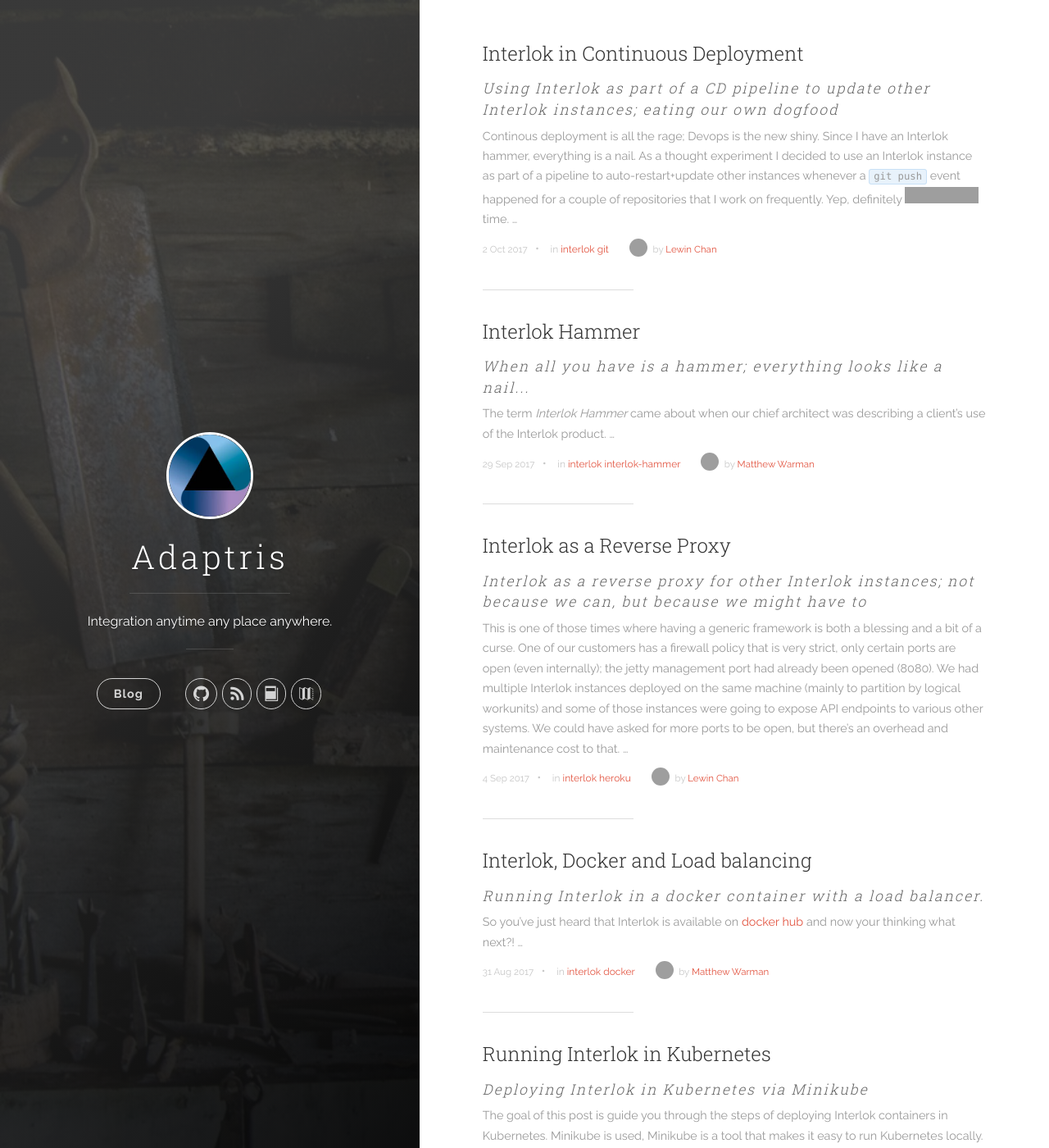
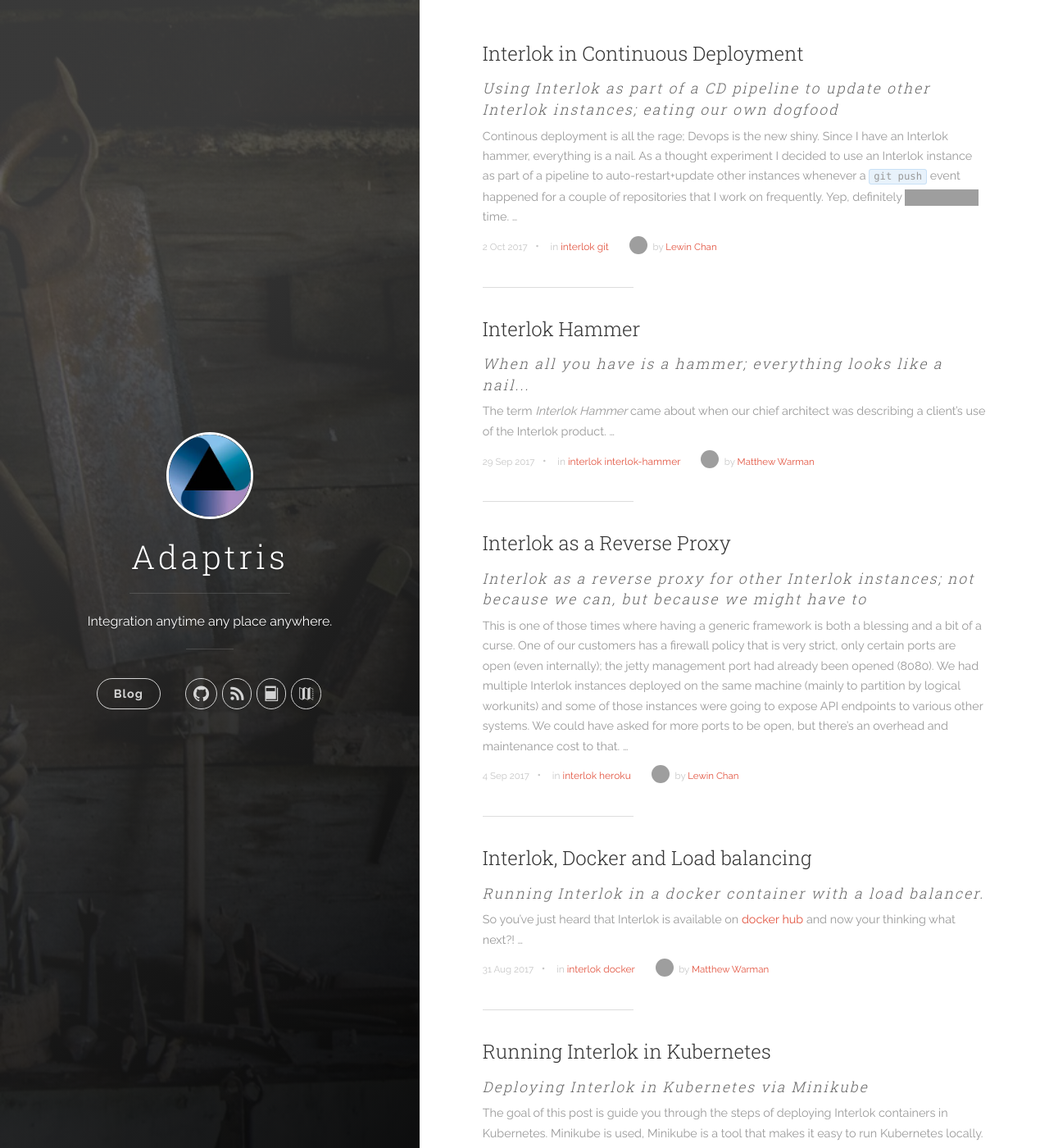
Before and after one commit to adaptris/adaptris.github.io, a Jekyll site: the page built from index.html, in a window 1280 px wide and 1400 px high. Shown: the whole window at 82% size. Built offline with Jekyll 4.4.1, drawn with Linux system fonts in a browser that asks for light colours; nearby versions of some CDN libraries; the list of posts is cut into pages by our own code; grey boxes are pictures that could not be loaded.

Commit message:
In text images inline with text

```diff
--- a/css/main.css
+++ b/css/main.css
@@ -117,3 +117,7 @@
 .author a {
 	color: #e25440;
 }
+
+.post img, .excerpt img {
+  vertical-align: middle;
+}
```
